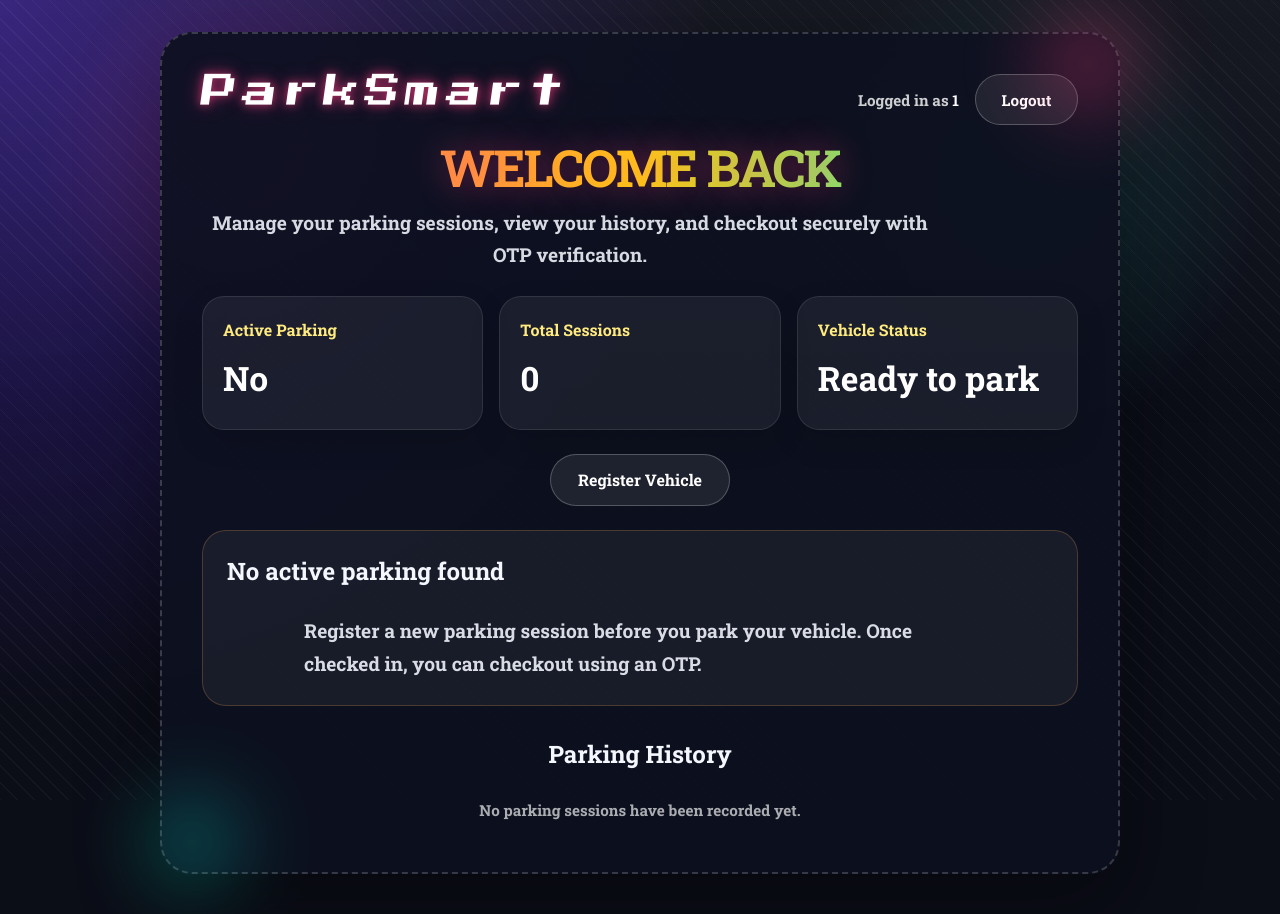
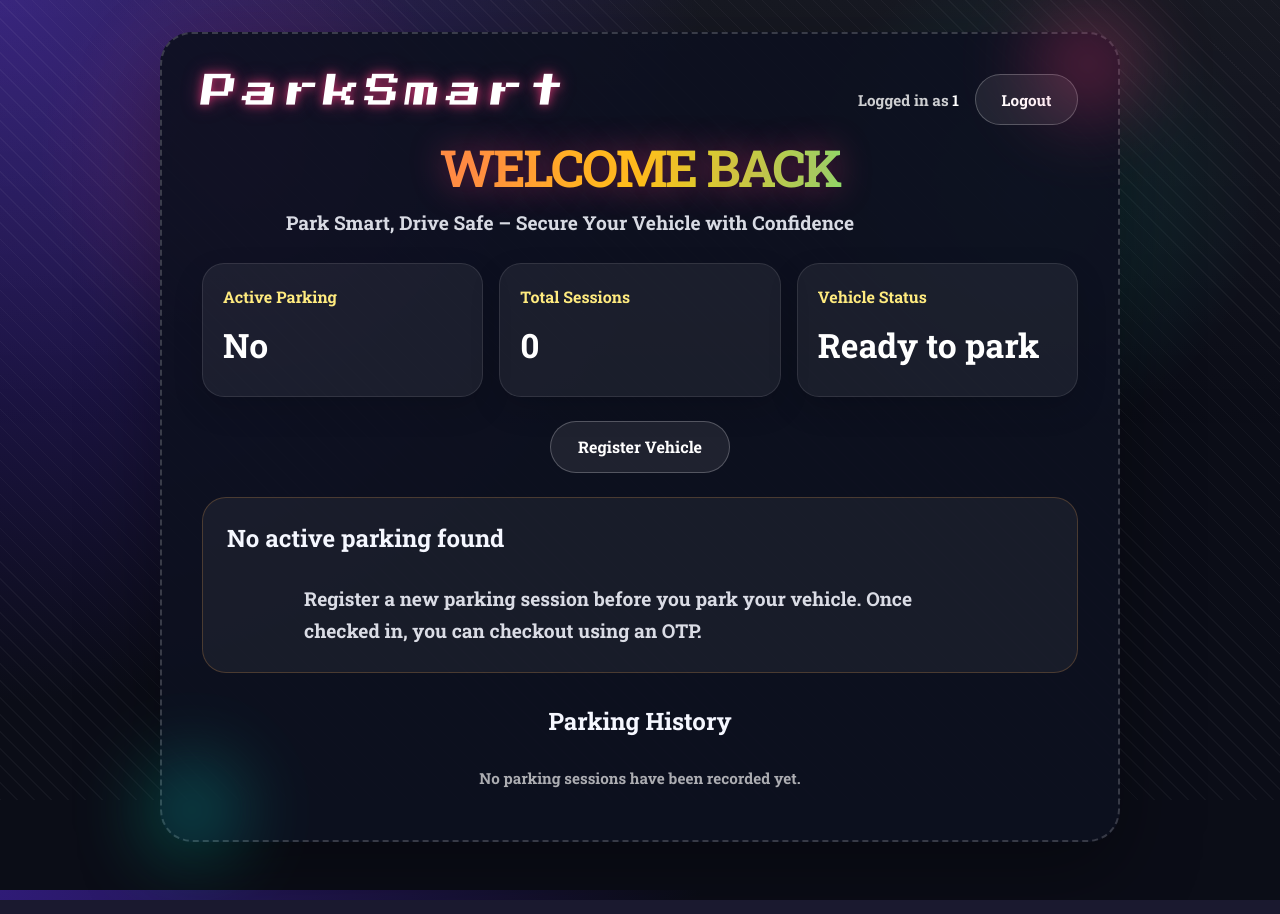
Before and after one commit to cloudsperk/devops-sre-demo, a Flask app: page /dashboard in a window 1280 px wide. Shown: the top 914 px of the page. Run offline with Flask 3, Linux system fonts and the light colour scheme; the visitor is signed in with stand-in values (Sample User, id 1).

Commit message:
moto chnged
Co-authored-by: Copilot <copilot@github.com>

```diff
--- a/templates/dashboard.html
+++ b/templates/dashboard.html
@@ -5,7 +5,7 @@
 {% block content %}
   <section class="hero">
     <h1>Welcome back</h1>
-    <p>Manage your parking sessions, view your history, and checkout securely with OTP verification.</p>
+    <p class="motto">Park Smart, Drive Safe – Secure Your Vehicle with Confidence</p>
   </section>
 
   <section class="action-row">
```
